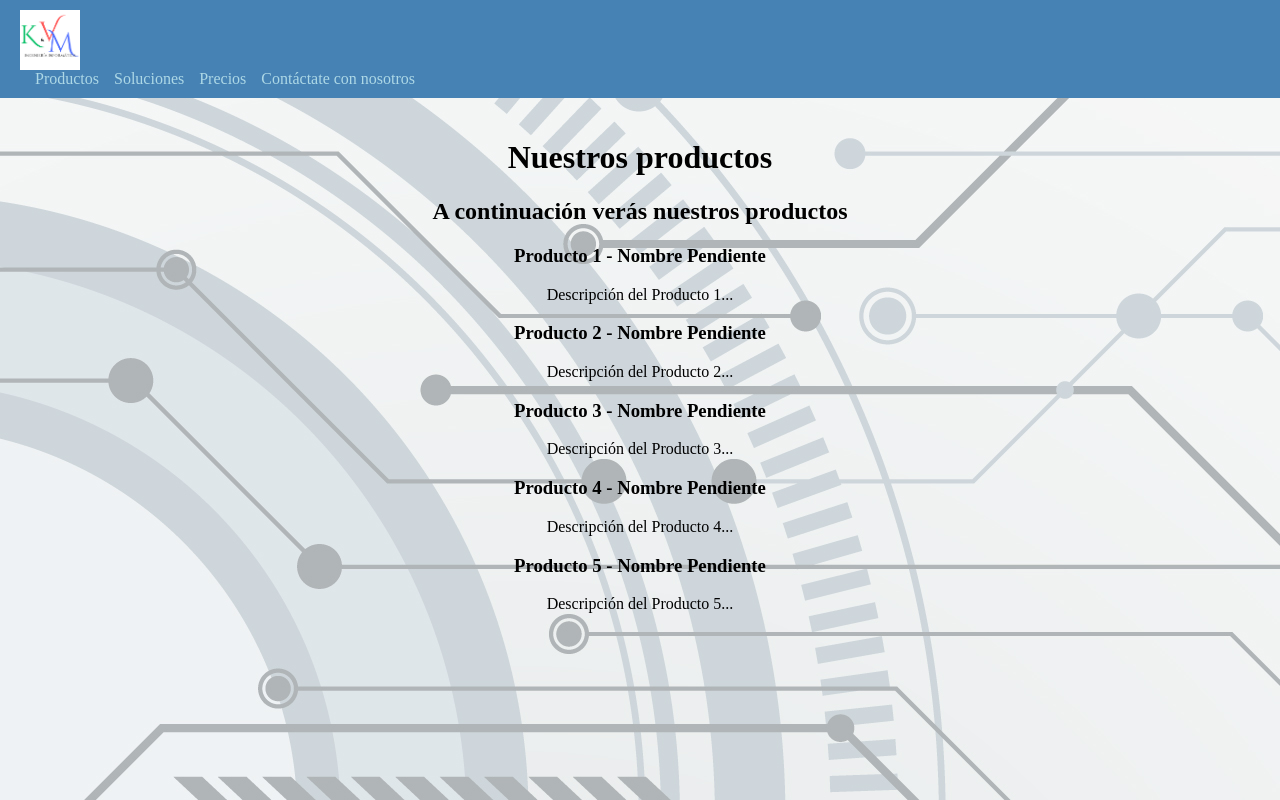
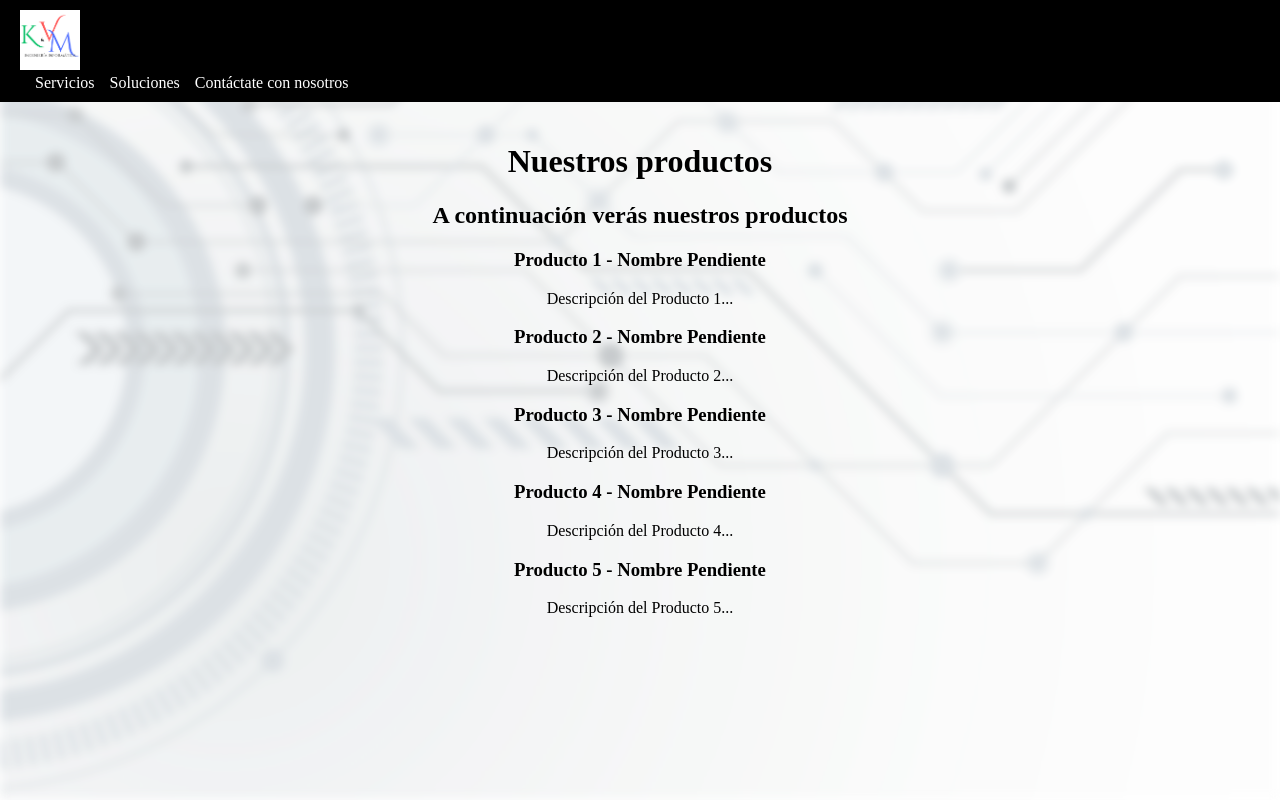
Before and after one commit to kyvminfor/Pagina_web_k_y_v_m, a Django app: page /productos in a window 1280 px wide. Run offline with Django 4.2, Linux system fonts and the light colour scheme.

Commit message:
Cambio BARRA PLANTILLA cambiada, fondo difuminado, nombre productos cambiado, precio emilinado

```diff
--- a/Inicio_pagina/urls.py
+++ b/Inicio_pagina/urls.py
@@ -6,7 +6,6 @@ urlpatterns = [
     path('inicio', views.inicio, name='inicio'),  # También mantén tu ruta existente para '/inicio/'
     path('productos', views.productos, name='productos'),
     path('soluciones', views.soluciones, name='soluciones'),
-    path('precios', views.precios, name='precios'),
     path('contacto', views.contacto, name='contacto'),
     path('confirmacion', views.confirmacion, name='confirmacion'),
     path('error', views.error, name='error'),
--- a/Inicio_pagina/views.py
+++ b/Inicio_pagina/views.py
@@ -14,8 +14,6 @@ def productos(request):
 def soluciones(request):
     return render(request, 'Inicio/soluciones.html')
 
-def precios(request):
-    return render(request, 'Inicio/precios.html')
 
 def contacto(request):
     if request.method == 'POST':
--- /dev/null
+++ b/static/css/cabezera.css
@@ -0,0 +1,7 @@
+.cabezera {
+    background-color: black; /* Cambiar el color de la barra selecta a negro */
+    display: flex;
+    justify-content: space-between;
+    align-items: center;
+    padding: 10px 20px;
+}
--- /dev/null
+++ b/static/css/img_fondo.css
@@ -0,0 +1,12 @@
+.background-container {
+    position: fixed;
+    top: 0;
+    left: 0;
+    width: 100%;
+    height: 100%;
+    background-image: url("../images/fondo_2.jpg");
+    background-size: cover;
+    filter: blur(5px); /* ajusta el valor de acuerdo a tu preferencia */
+    z-index: -1; /* Asegura que el contenedor de fondo esté detrás del contenido */
+    opacity: 0.7; /* ajusta el nivel de opacidad según sea necesario */
+}
--- /dev/null
+++ b/static/css/item.css
@@ -0,0 +1,3 @@
+.nav-item a {
+    color: #ffffff; /* Cambiar el color del texto a blanco */
+}
--- a/static/css/plantilla.css
+++ b/static/css/plantilla.css
@@ -1,16 +1,6 @@
 body {
-    background-image: url("../images/fondo_2.jpg");
-    color: #000000;
     margin: 0;
     padding: 0;
-}
-
-.cabezera {
-    background-color: #4682b4;
-    display: flex;
-    justify-content: space-between;
-    align-items: center;
-    padding: 10px 20px;
 }
 
 #navbar-logo {
@@ -32,9 +22,7 @@ a {
     text-decoration: none;
 }
 
-.nav-item a {
-    color: #add8e6;
-}
+
 
 .container {
     margin-top: 20px;
--- a/templates/base.html
+++ b/templates/base.html
@@ -1,14 +1,19 @@
-<!-- base.html -->
 {% load static %}
+<!DOCTYPE html>
 <html>
 <head>
     <title>{% block title %}K & V M{% endblock title %}</title>
     {% block css %}
         <link rel="stylesheet" href="{% static 'css/plantilla.css' %}">
         <link rel="stylesheet" href="{% static 'css/formulario.css' %}">
+        <link rel="stylesheet" href="{% static 'css/img_fondo.css' %}">
+        <link rel="stylesheet" href="{% static 'css/cabezera.css' %}">
+        <link rel="stylesheet" href="{% static 'css/item.css' %}">
     {% endblock css %}
 </head>
 <body>
+    <div class="background-container"></div> <!-- Nuevo contenedor para la imagen de fondo -->
+
     {% block navbar %}
         <!-- Cabecera -->
         <div class="cabezera">
@@ -21,9 +26,8 @@
 
                 <div>
                     <ul>
-                        <li class="nav-item"><a href="{% url 'productos' %}">Productos</a></li>
+                        <li class="nav-item"><a href="{% url 'productos' %}">Servicios</a></li>
                         <li class="nav-item"><a href="{% url 'soluciones' %}">Soluciones</a></li>
-                        <li class="nav-item"><a href="{% url 'precios' %}">Precios</a></li>
                         <li class="nav-item"><a href="{% url 'contacto' %}">Contáctate con nosotros</a></li>
                     </ul>
                 </div>
```
Also changed, not shown: templates/Inicio/precios.html (deleted, +0 -32 lines), db.sqlite3.
